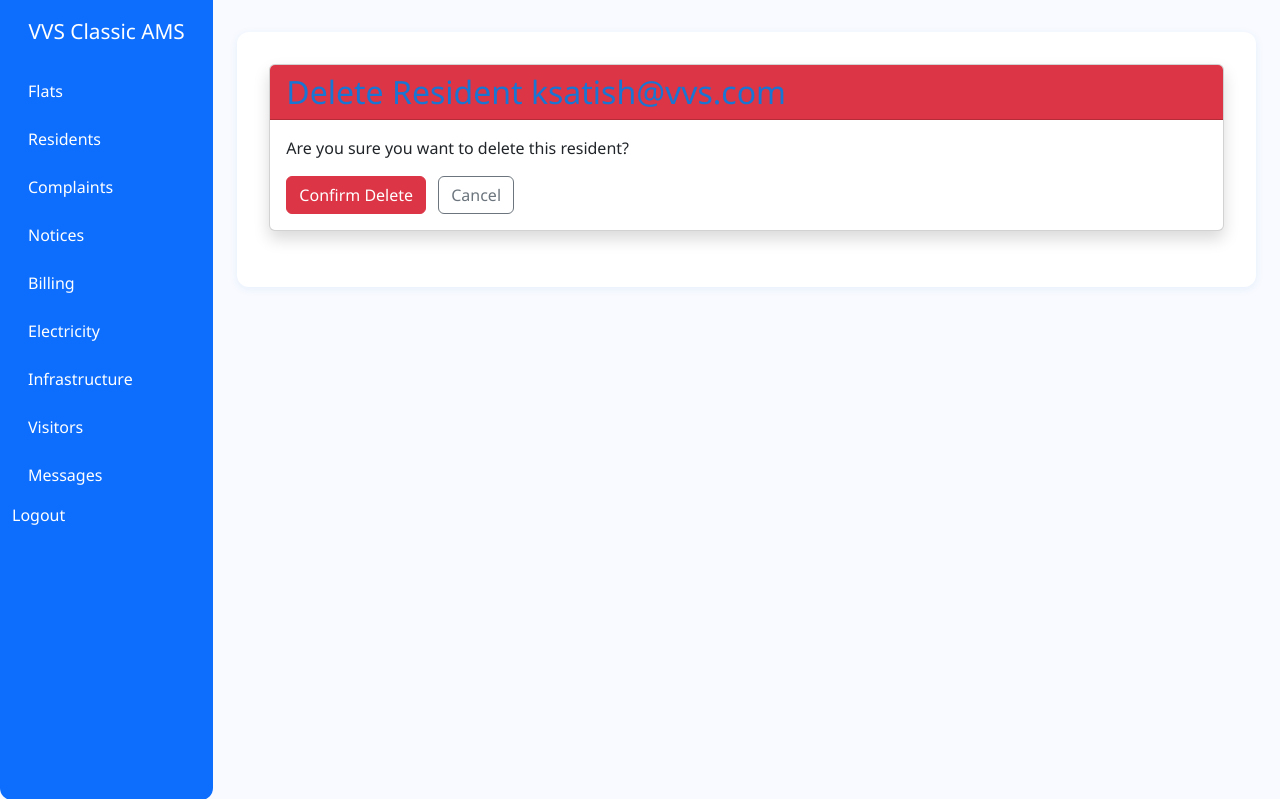
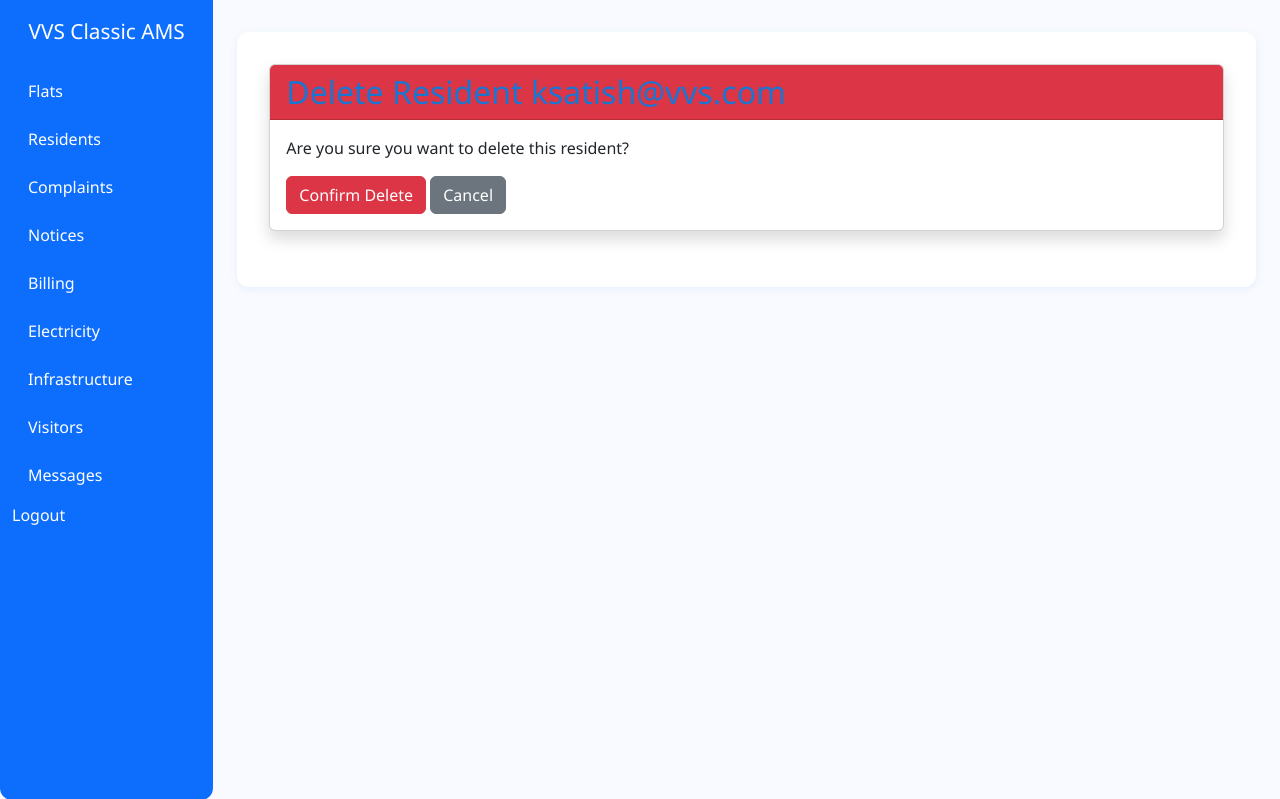
Before and after one commit to saahithjohn/classic, a Django app: page /residents/2/delete/confirm/ in a window 1280 px wide. Shown: the top 799 px of the page. Run offline with Django 4.2, Linux system fonts and the light colour scheme; a user stored in the database is signed in; data comes from the database, SQL or seed files in the repository; both versions use the stored data as it was after the commit.

Commit message:
Please enter the commit message for your changes. Lines starting with '#' will be ignored, and an empty message aborts the commit.
On branch main
Your branch is up to date with 'origin/main'.

Changes to be committed:
	modified:   apartmentms/db.sqlite3
	modified:   apartmentms/residents/__pycache__/urls.cpython-312.pyc
	modified:   apartmentms/residents/__pycache__/views.cpython-312.pyc
	modified:   apartmentms/residents/views.py
	modified:   apartmentms/templates/residents/resident_confirm_delete.html

```diff
--- a/apartmentms/residents/views.py
+++ b/apartmentms/residents/views.py
@@ -41,5 +41,5 @@ def resident_delete(request, pk):
     resident = get_object_or_404(ResidentProfile, pk=pk)
     if request.method == 'POST':
         resident.delete()
-        return redirect('resident_list')
+        return redirect('residents:resident_list')
     return render(request, 'residents/resident_confirm_delete.html', {'resident': resident})
--- a/apartmentms/templates/residents/resident_confirm_delete.html
+++ b/apartmentms/templates/residents/resident_confirm_delete.html
@@ -9,7 +9,7 @@
         <form method="post">
             {% csrf_token %}
             <button type="submit" class="btn btn-danger">Confirm Delete</button>
-            <a href="{% url 'resident_list' %}" class="btn btn-outline-secondary ms-2">Cancel</a>
+            <a href="{% url 'residents:resident_list' %}" class="btn btn-secondary">Cancel</a>
         </form>
     </div>
 </div>
```
Also changed, not shown: apartmentms/db.sqlite3.
